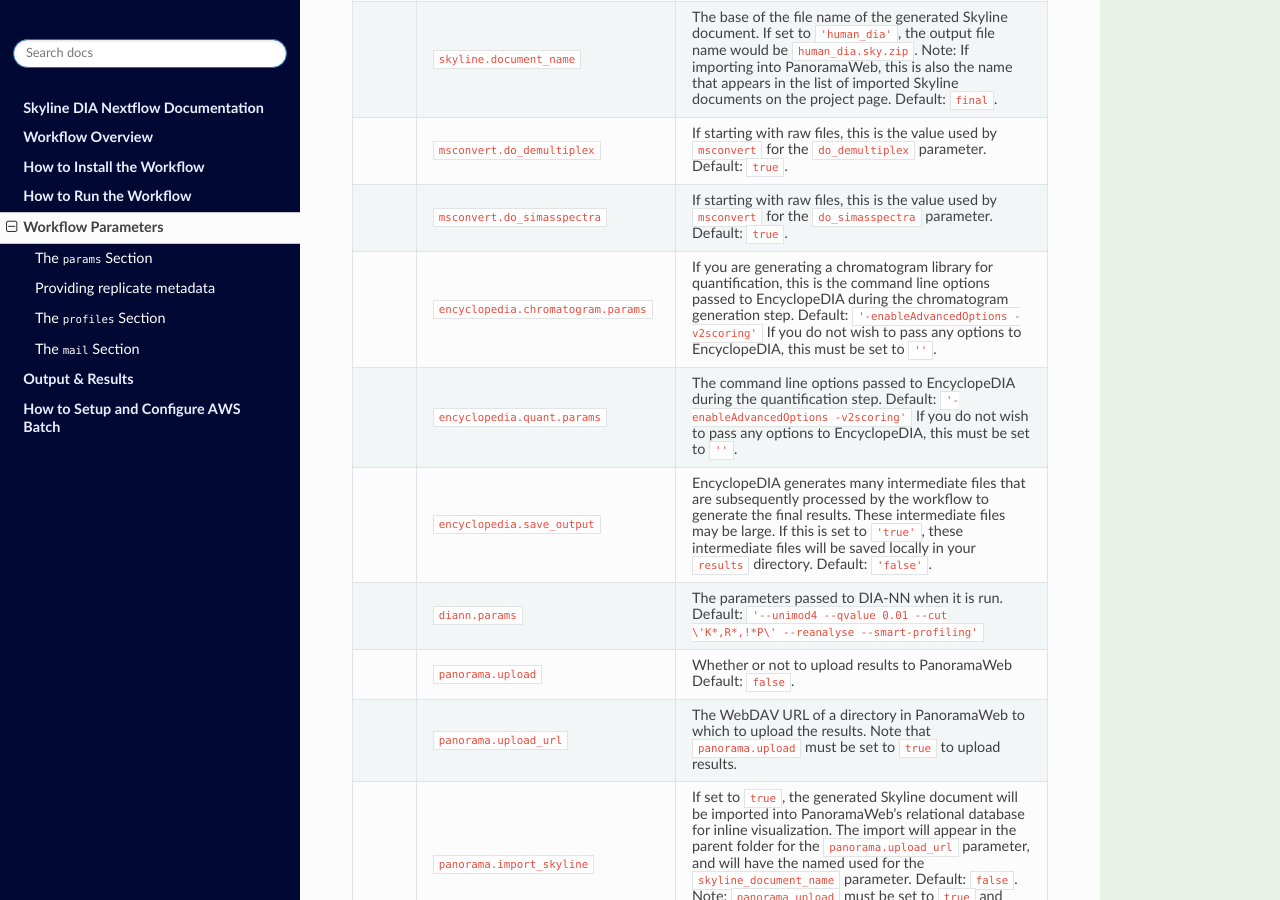
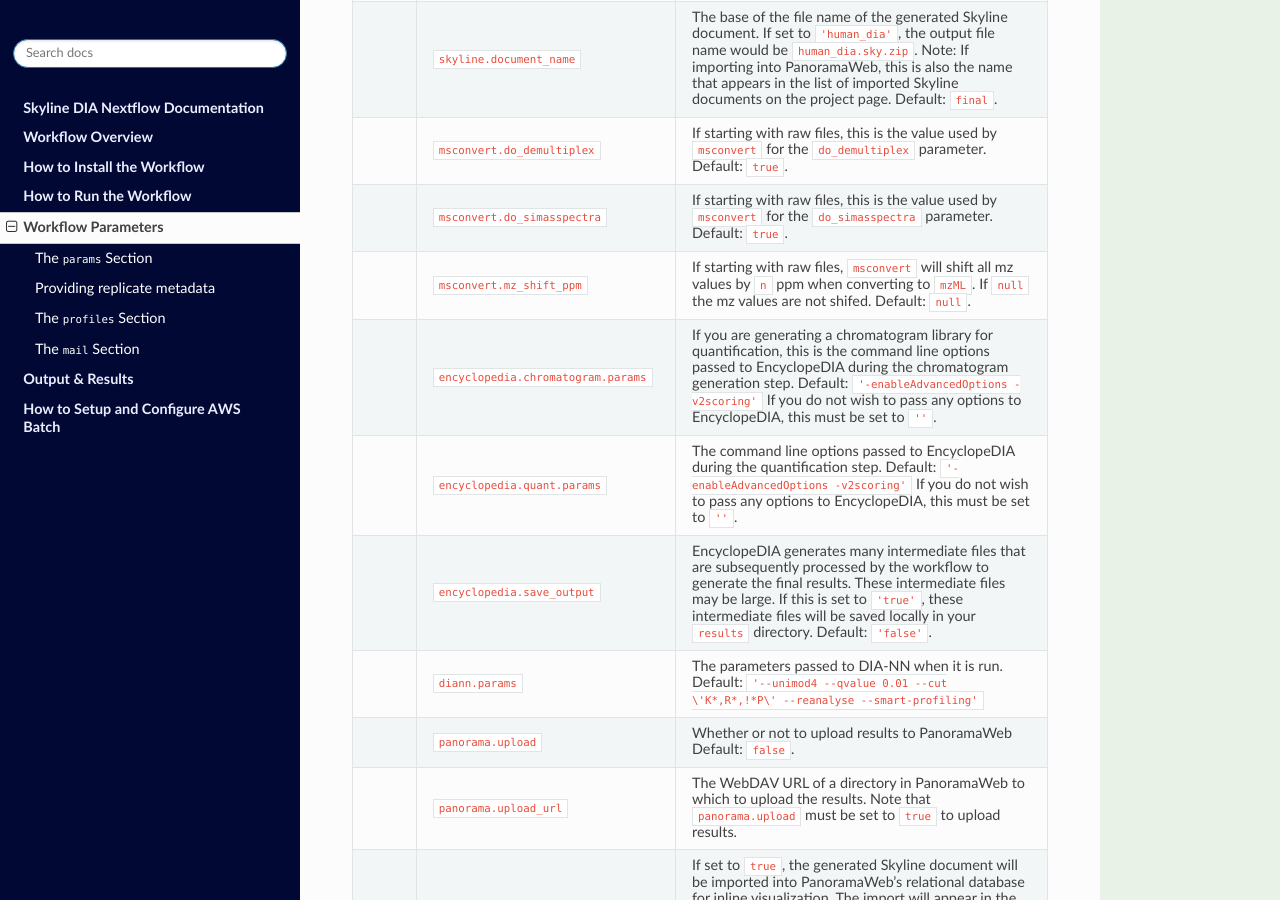
Before and after one commit to mriffle/nf-skyline-dia-ms, a Sphinx documentation site: the page built from docs/source/workflow_parameters.rst, in a window 1280 px wide and 900 px high, scrolled down 2209 px. Built offline with Sphinx 7.4.7 and the Read the Docs theme 3.1.0, drawn with Linux system fonts in a browser that asks for light colours.

Commit message:
Add mz_shift_ppm parameter to docs.

```diff
--- a/docs/source/workflow_parameters.rst
+++ b/docs/source/workflow_parameters.rst
@@ -101,6 +101,9 @@
    * -
      - ``msconvert.do_simasspectra``
      - If starting with raw files, this is the value used by ``msconvert`` for the ``do_simasspectra`` parameter. Default: ``true``.
+   * -
+     - ``msconvert.mz_shift_ppm``
+     - If starting with raw files, ``msconvert`` will shift all mz values by ``n`` ppm when converting to ``mzML``. If ``null`` the mz values are not shifed. Default: ``null``.
    * -
      - ``encyclopedia.chromatogram.params``
      - If you are generating a chromatogram library for quantification, this is the command line options passed to EncyclopeDIA during the chromatogram generation step. Default: ``'-enableAdvancedOptions -v2scoring'`` If you do not wish to pass any options to EncyclopeDIA, this must be set to ``''``.
```
